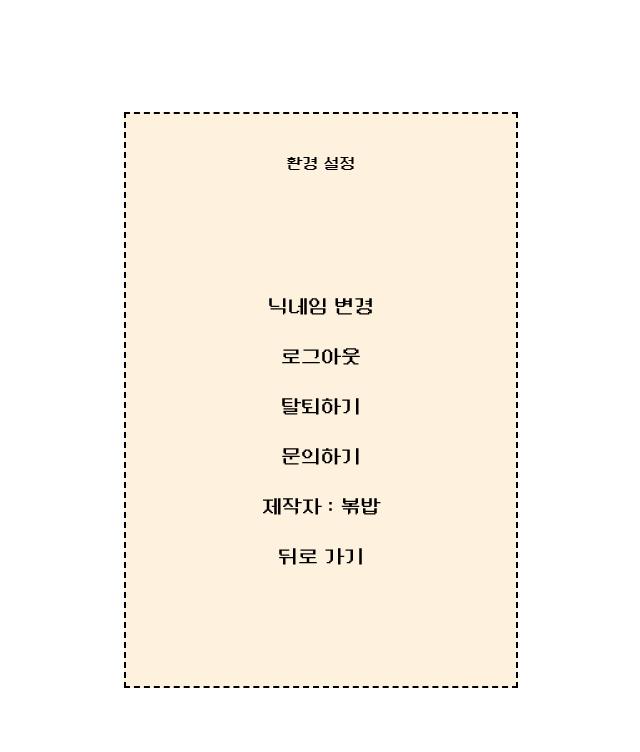
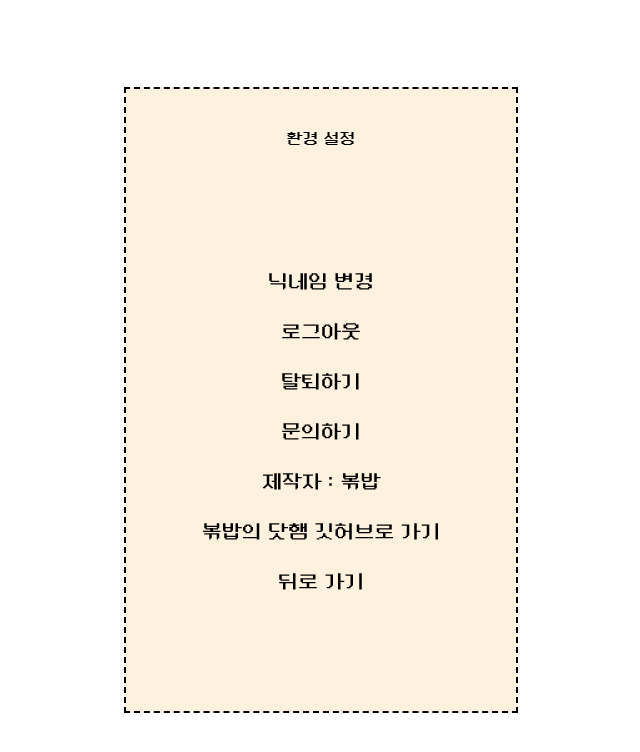
Before and after one commit to bokumbob/dot_ham, a React (Create React App) app: page /setting in a window 1280 px wide. Shown: the top 752 px of the page, without its empty margins (319-959 px from the left). Built offline with nearby package versions, Linux system fonts and the light colour scheme; no server answers.

Commit message:
github link add

```diff
--- a/src/page/setting/Setting.tsx
+++ b/src/page/setting/Setting.tsx
@@ -72,6 +72,11 @@ const Setting = () => {
           </a>
         </p>
         <p>제작자 : 볶밥</p>
+        <p>
+          <a href="https://github.com/bokumbob/dot_ham" target="_blank">
+            볶밥의 닷햄 깃허브로 가기
+          </a>
+        </p>
         <p onClick={() => nav('/main')}>뒤로 가기</p>
       </div>
     </>
```
